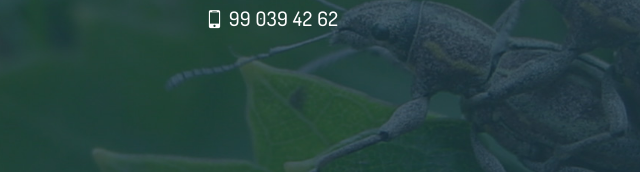
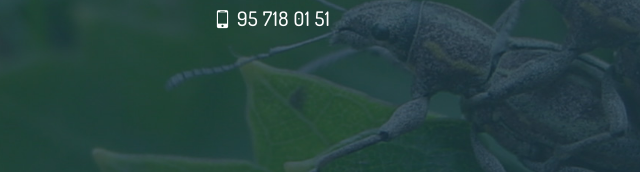
Before and after one commit to solrac7/solrac7.github.io, a plain HTML site: page contacto.html in a window 1280 px wide. Shown: the part 387-559 px from the top of the page, 317-957 px from the left. Drawn offline with Linux system fonts and the light colour scheme; files whose address does not match are found by name.

Commit message:
Cambio telefono

```diff
--- a/contacto.html
+++ b/contacto.html
@@ -56,7 +56,7 @@
         <h1 class="contact__title">Contacto</h1>
         <!-- <p class="contact__txt">Actualmente estoy disponible para proyectos freelance o un puesto permanente.</p> -->
         <a class="contact__link" href="mailto:holasolrac@gmail.com"><span class="icon-email"></span>holasolrac@gmail.com</a>
-        <a class="contact__link" href="tel:+569957180151"><span class="icon-mobile"></span>99 039 42 62</a>
+        <a class="contact__link" href="tel:+569957180151"><span class="icon-mobile"></span>95 718 01 51</a>
       </div>
     </section>
 
```
